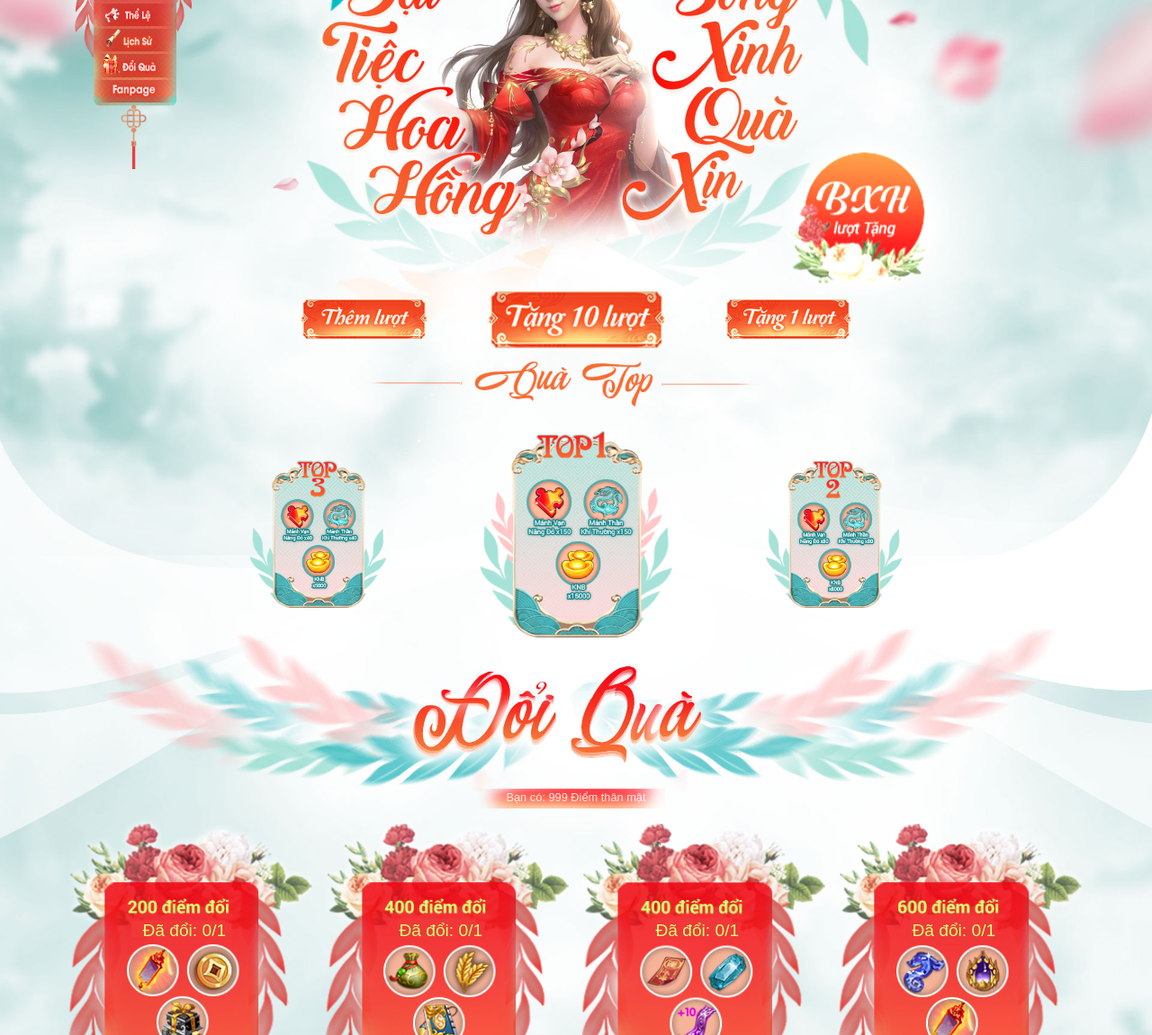
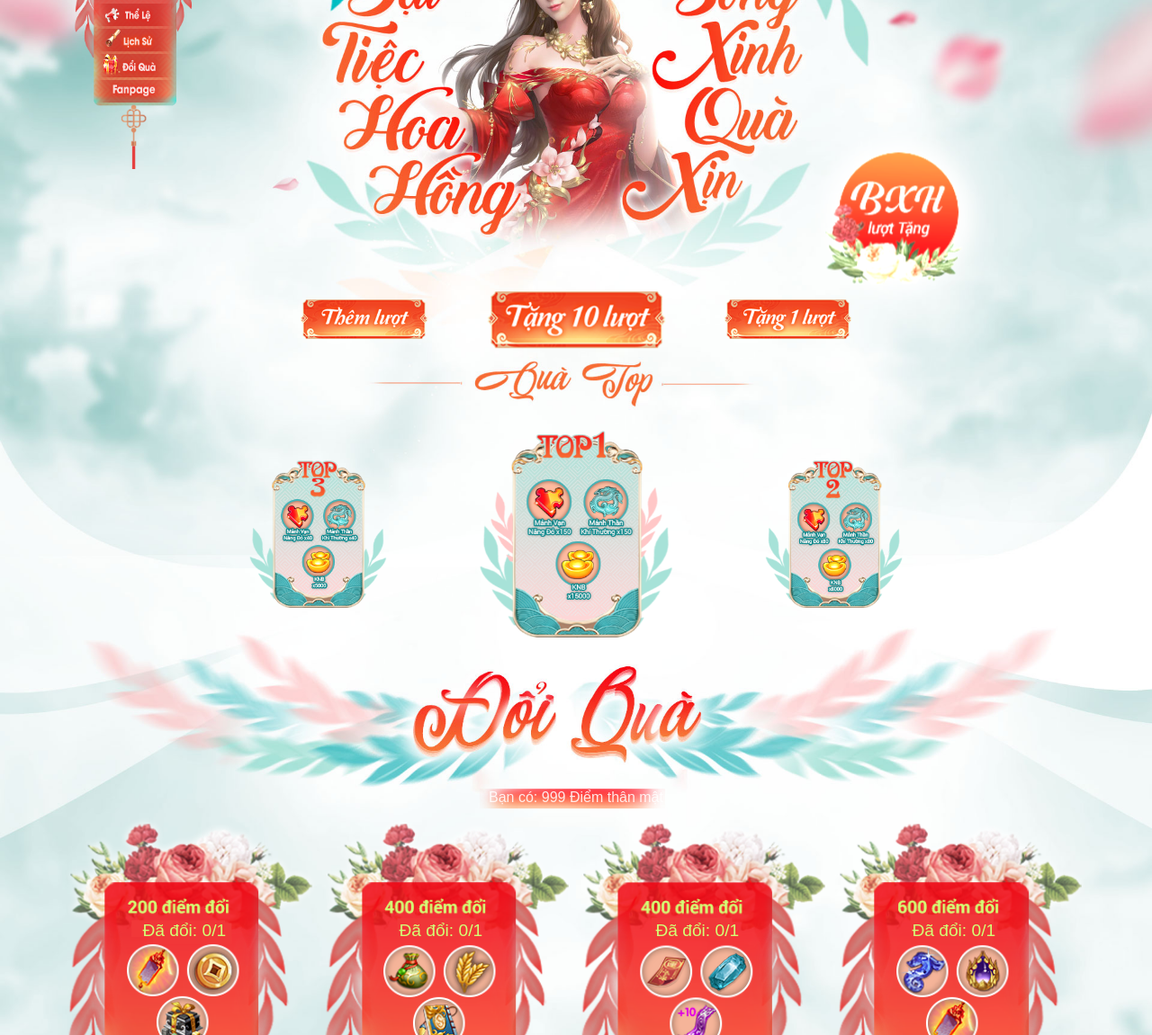
Before and after one commit to khanhphan2609/dai-tiec-hoa-hong, a plain HTML site: page index.html in a window 1280 px wide. Shown: the part 104-1255 px from the top of the page at 90% size. Drawn offline with nearby package versions, Linux system fonts and the light colour scheme; files whose address does not match are found by name.

Commit message:
fix to complete

```diff
--- a/assets/css/responsive.css
+++ b/assets/css/responsive.css
@@ -18,7 +18,6 @@
         margin: 15vw 0 4vw;
     }
     .get-gifts .title {
-        font-size: .8rem;
         width: 20%;
     }
     .get-gifts .item {
--- a/assets/css/style.css
+++ b/assets/css/style.css
@@ -42,7 +42,7 @@ body  {
 .charts-btn {
     z-index: 10;
     margin-top: -8vw;
-    margin-left: 50vw;
+    margin-left: 56vw;
 }
 .charts-btn a img {
     filter: brightness(1.4);
```
